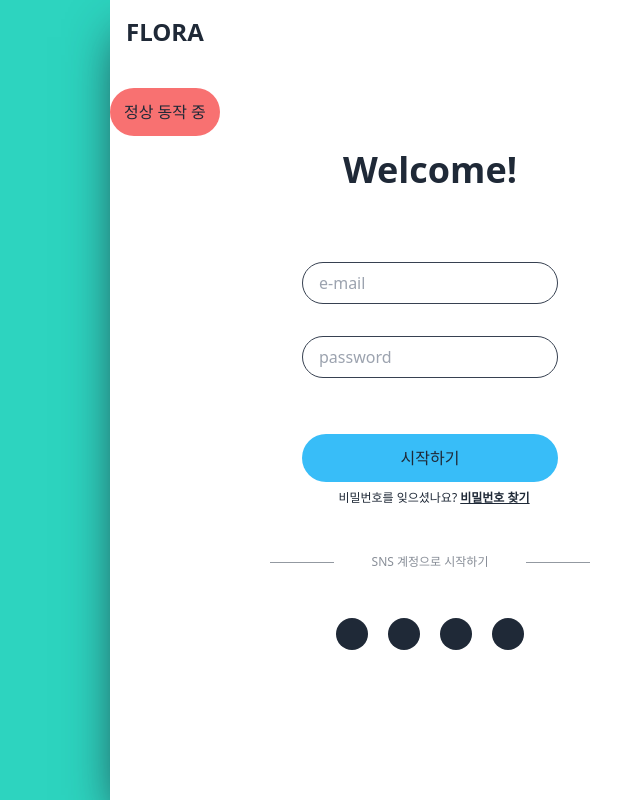
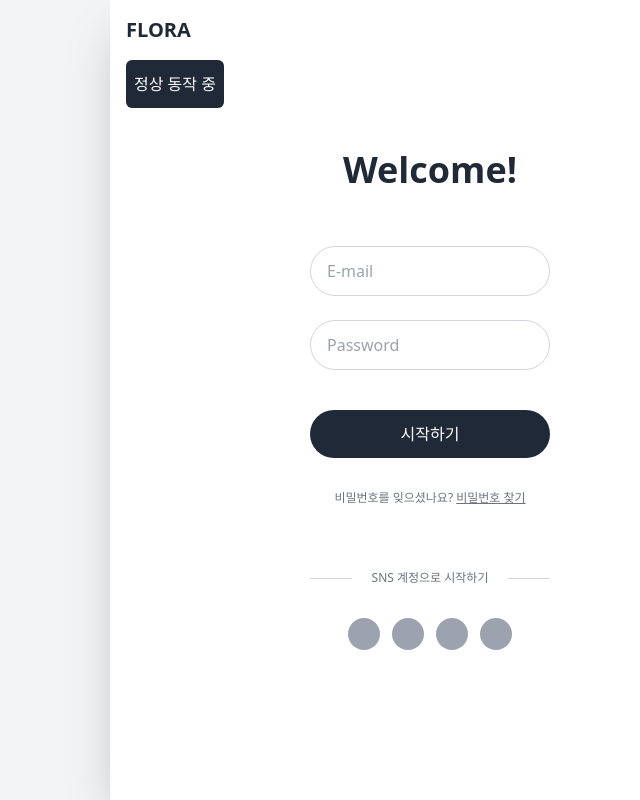
Before and after one commit to Hira-Yuki/flOra, a Next.js app: page / in a window 1280 px wide. Shown: the whole page, without its empty margins (530-1170 px from the left). Built offline with nearby package versions, Linux system fonts and the light colour scheme.

Commit message:
style : 스타일 수정
- 위치 조정
- 색상 조정

```diff
--- a/app/page.tsx
+++ b/app/page.tsx
@@ -49,83 +49,67 @@ export default function Hello() {
   };
 
   return (
-    <div className="w-screen h-screen flex justify-end bg-teal-400">
-      {/* 인터페이스 */}
-      <div className="w-full lg:w-1/2 h-full flex relative bg-white lg:shadow-2xl lg:shadow-gray-800">
-        {/* debug */}
-        <div className="absolute">
-          <h1 className="m-4 text-xl md:text-2xl font-semibold ">FLORA</h1>
+    <div className="w-screen h-screen flex justify-end bg-gray-100">
+      <div className="w-full lg:w-1/2 h-full flex relative bg-white lg:shadow-2xl">
+        <div className="absolute left-4 top-4">
+          <h1 className="text-xl font-bold">FLORA</h1>
           <button
-            type="button"
-            className="mt-4 p-2 md:mt-6 py-2 md:py-3 rounded-badge w-full bg-red-400"
+            className="px-2 bg-gray-800 text-white rounded-md py-3 w-full mt-4 hover:bg-gray-700 transition"
+            type="submit"
             onClick={debugToggler}
           >
             {isDebug ? '강제 에러 발생시키는 중' : '정상 동작 중'}
           </button>
         </div>
-
-        <section className="flex mx-auto w-3/5 sm:w-1/2 justify-center flex-col items-center gap-8">
-          <h2 className="text-2xl md:text-3xl lg:text-4xl font-extrabold mb-6 lg:mb-10 cursor-default">
+        <section className="flex mx-auto w-3/5 sm:w-1/2 justify-center flex-col items-center gap-8 p-6 lg:p-10">
+          <h2 className="text-3xl lg:text-4xl font-bold mb-6 text-gray-800">
             Welcome!
           </h2>
-
-          {/* 폼 영역 */}
-          <form
-            className="flex justify-center flex-col gap-8 w-full items-center"
-            onSubmit={onSubmit}
-          >
+          <form className="flex flex-col gap-6 w-full" onSubmit={onSubmit}>
             <input
               id="sign_email"
-              className="border border-gray-700 rounded-badge px-4 py-2 lg:w-4/5"
-              placeholder="e-mail"
+              className="border border-gray-300 rounded-badge px-4 py-3 w-full"
+              placeholder="E-mail"
               type="email"
               value={email.value}
               onChange={email.onChange}
             />
             <input
               id="sign_password"
-              className="border border-gray-700 rounded-badge px-4 py-2 lg:w-4/5"
-              placeholder="password"
+              className="border border-gray-300 rounded-badge px-4 py-3 w-full"
+              placeholder="Password"
               type="password"
               value={password.value}
               onChange={password.onChange}
             />
             {error.isError && (
-              <span className="text-red-600 text-xs pl-2">{error.message}</span>
+              <span className="text-red-600 text-xs">{error.message}</span>
             )}
-            <div className="flex flex-col w-full items-center">
             <button
-                className="mt-4 md:mt-6 py-2 md:py-3 rounded-badge w-full bg-sky-400 lg:w-4/5"
+              className="bg-gray-800 text-white rounded-badge py-3 w-full mt-4 hover:bg-gray-700 transition"
               type="submit"
             >
               시작하기
             </button>
-              <p className="font-light text-xs mt-2 pl-2">
+            <p className="text-xs text-center mt-2 text-gray-500">
               비밀번호를 잊으셨나요?{' '}
-                <Link
-                  className="font-bold underline text-xs"
-                  href={'/find-password'}
-                >
+              <Link className="underline" href={'/find-password'}>
                 비밀번호 찾기
               </Link>
             </p>
-            </div>
           </form>
-          {/* 영역 분리 */}
-          <div className="flex items-center my-4 w-full">
-            <hr className="border-1 border-gray-600 w-1/6 md:w-1/5 opacity-60" />
-            <span className="w-4/6 md:w-3/5 text-xs text-center text-gray-700 opacity-60 cursor-default">
+          <div className="flex items-center w-full mt-8">
+            <hr className="border-gray-300 w-1/5" />
+            <span className="mx-4 text-xs text-gray-500 w-3/5 text-center">
               SNS 계정으로 시작하기
             </span>
-            <hr className="border-1 border-gray-600 w-1/6 md:w-1/5 opacity-60" />
+            <hr className="border-gray-300 w-1/5" />
           </div>
-
-          {/* SNS 아이콘 영역 */}
-          <ul className="flex items-center gap-3 md:gap-5 justify-center">
-            <li className="w-6 md:w-8 h-6 md:h-8 bg-gray-800 rounded-full cursor-pointer" />
-            <li className="w-6 md:w-8 h-6 md:h-8 bg-gray-800 rounded-full cursor-pointer" />
-            <li className="w-6 md:w-8 h-6 md:h-8 bg-gray-800 rounded-full cursor-pointer" />
-            <li className="w-6 md:w-8 h-6 md:h-8 bg-gray-800 rounded-full cursor-pointer" />
+          <ul className="flex gap-3 items-center justify-center">
+            <li className="w-8 h-8 bg-gray-400 rounded-full" />
+            <li className="w-8 h-8 bg-gray-400 rounded-full" />
+            <li className="w-8 h-8 bg-gray-400 rounded-full" />
+            <li className="w-8 h-8 bg-gray-400 rounded-full" />
           </ul>
         </section>
       </div>
```
Lines whose indentation alone changed are shown as unchanged.
